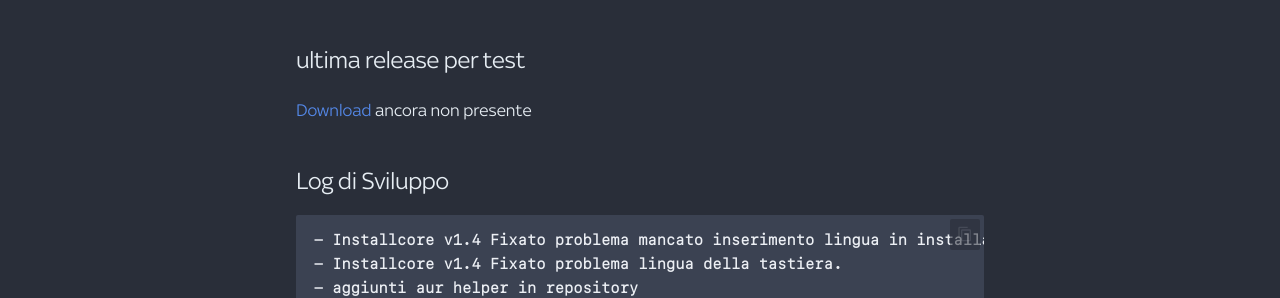
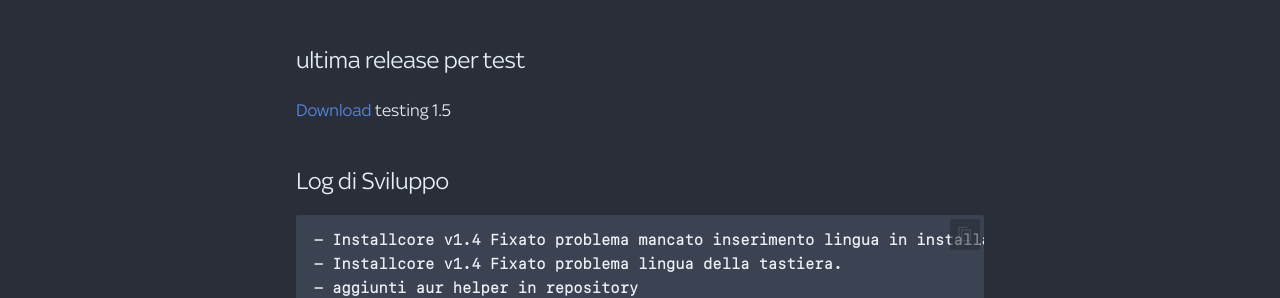
Before and after one commit to ArchItalia/core, an MkDocs documentation site: the page built from docs/dev.md, in a window 1280 px wide and 1274 px high. Shown: the part 396-694 px from the top of the window. Built offline with MkDocs 1.6.1 and Material for MkDocs 9.7.7, drawn with Linux system fonts in a browser that asks for light colours; some web fonts are replaced; comment, search, counter and statistics services are not loaded; the version menu is left out.

Commit message:
Update dev.md

```diff
--- a/docs/dev.md
+++ b/docs/dev.md
@@ -5,7 +5,7 @@ Team di sviluppo e beta tester della comunita' Architalia
 - Jonalinux - developer
 
 ## ultima release per test
-[Download](#) ancora non presente
+[Download](https://drive.google.com/file/d/1NC6U3zYfTkFymfsSPjdCszAmQEso134P/view?usp=sharing) testing 1.5
 
 ## Log di Sviluppo
 
```
